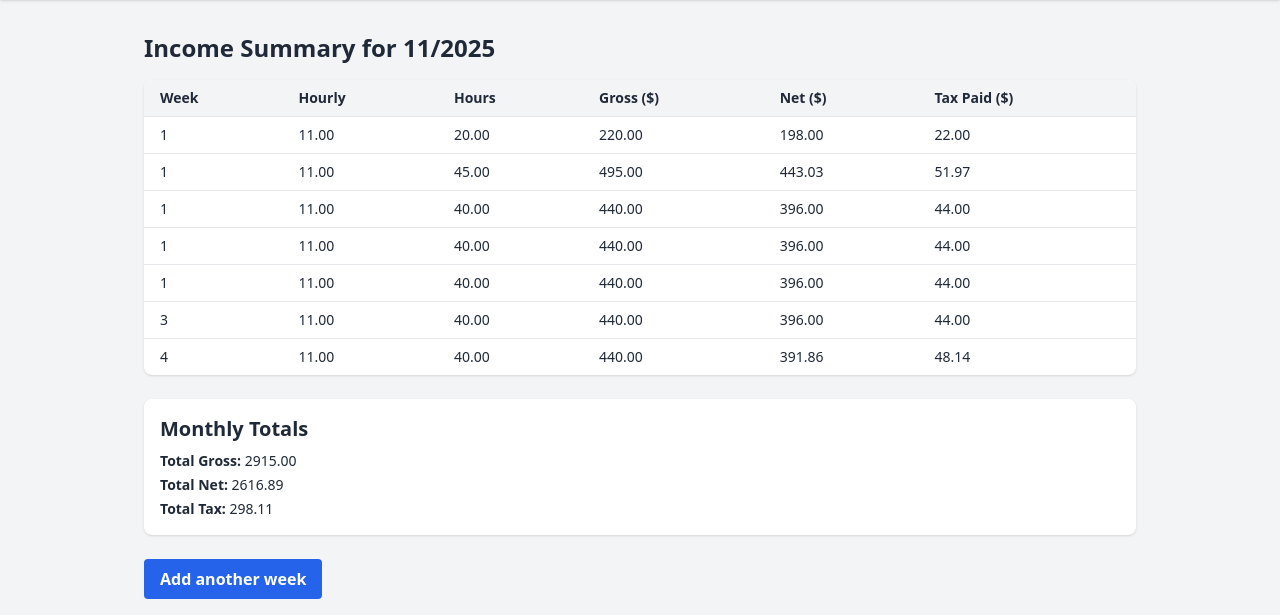
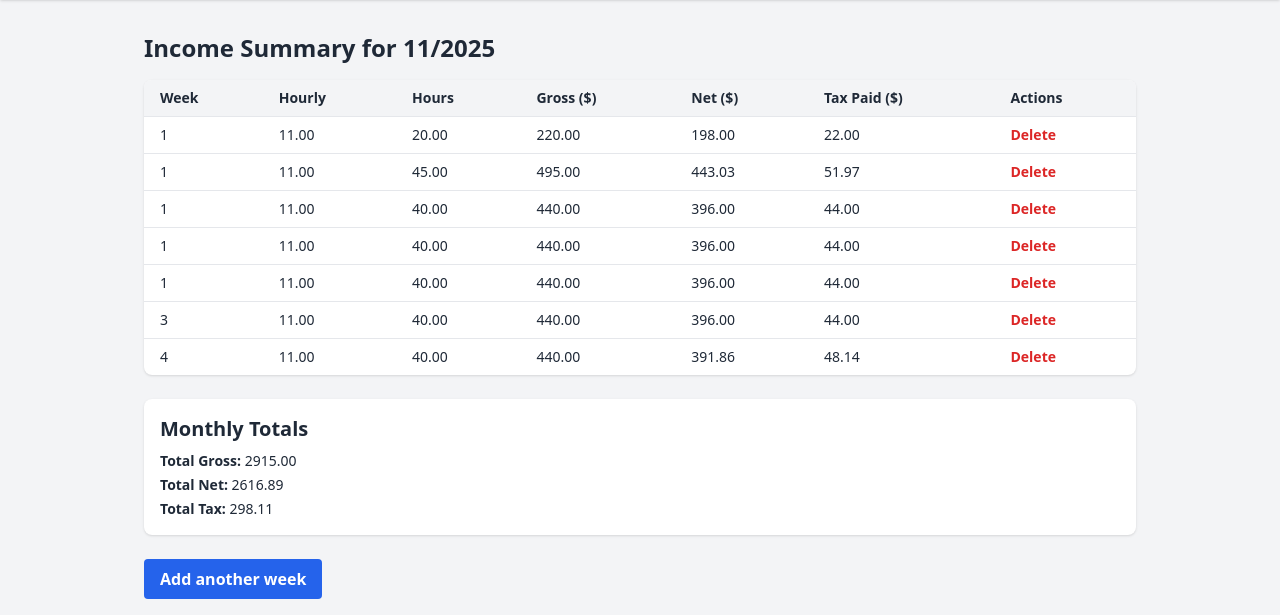
Before and after one commit to garrettsampson/budget_web_application, a Flask app: page /income/2025/11 in a window 1280 px wide. Shown: the part 60-675 px from the top of the page. Run offline with Flask 3, Linux system fonts and the light colour scheme; some libraries are stand-ins or nearby versions.

Commit message:
Add "Delete Single Week" Functionality
A delete button in the monthly table
A delete route in app.py
Safe database deletion
Modern pastel success toast
Redirect back to the summary
Very clean UI

```diff
--- a/budget_app/app.py
+++ b/budget_app/app.py
@@ -288,6 +288,46 @@ def create_app():
             total_tax=total_tax,
         )
 
+    # ================================================================
+    # ROUTE: Delete a single week's income entry
+    # URL: /income/delete/<week_id>
+    # Method: POST
+    # ================================================================
+    @app.route("/income/delete/<int:week_id>", methods=["POST"])
+    def delete_week(week_id):
+        """
+        Deletes a single IncomeWeek entry by its ID.
+
+        Steps:
+        1. Query the row by primary key.
+        2. If it doesn't exist → 404 automatically (get_or_404).
+        3. Capture year/month BEFORE deleting (we need them to redirect).
+        4. Delete the row.
+        5. Commit the database change.
+        6. Flash a success message.
+        7. Redirect back to that month's summary.
+        """
+
+        from flask import flash
+
+        # Step 1: Fetch the row or return a 404 error if not found
+        entry = IncomeWeek.query.get_or_404(week_id)
+
+        # Step 2: Save month/year for redirect AFTER deletion
+        year = entry.year
+        month = entry.month
+
+        # Step 3: Delete the row
+        db.session.delete(entry)
+        db.session.commit()
+
+        # Step 4: Pastel success toast
+        flash(f"Week {entry.week_index} deleted successfully.", "success")
+
+        # Step 5: Redirect back to the monthly summary
+        return redirect(url_for("income_month_view", year=year, month=month))
+
+
     # Must return the app instance
     return app
 
--- a/budget_app/templates/income/month_view.html
+++ b/budget_app/templates/income/month_view.html
@@ -65,6 +65,7 @@ If no entries exist, we show a friendly message.
         <th class="px-4 py-2 text-left text-sm font-semibold">Gross ($)</th>
         <th class="px-4 py-2 text-left text-sm font-semibold">Net ($)</th>
         <th class="px-4 py-2 text-left text-sm font-semibold">Tax Paid ($)</th>
+        <th class="px-4 py-2 text-left text-sm font-semibold">Actions</th>
       </tr>
     </thead>
 
@@ -95,6 +96,26 @@ If no entries exist, we show a friendly message.
 
         <!-- Tax Paid = gross - net -->
         <td class="px-4 py-2 text-sm">{{ "%.2f"|format(e.gross - e.net) }}</td>
+        <td class="px-4 py-2 text-sm">
+
+    <!--
+        DELETE BUTTON
+        ----------------------------
+        - Uses a POST form for safety
+        - Submits to /income/delete/<week_id>
+        - Shows a small red delete button
+        - Triggers a flash toast on success
+    -->
+    <form action="{{ url_for('delete_week', week_id=e.id) }}" method="POST" onsubmit="return confirm('Delete this week?');">
+        <button
+            class="text-red-600 hover:text-red-800 font-semibold text-sm"
+            title="Delete this week">
+            Delete
+        </button>
+    </form>
+
+</td>
+
       </tr>
       {% endfor %}
 
```
